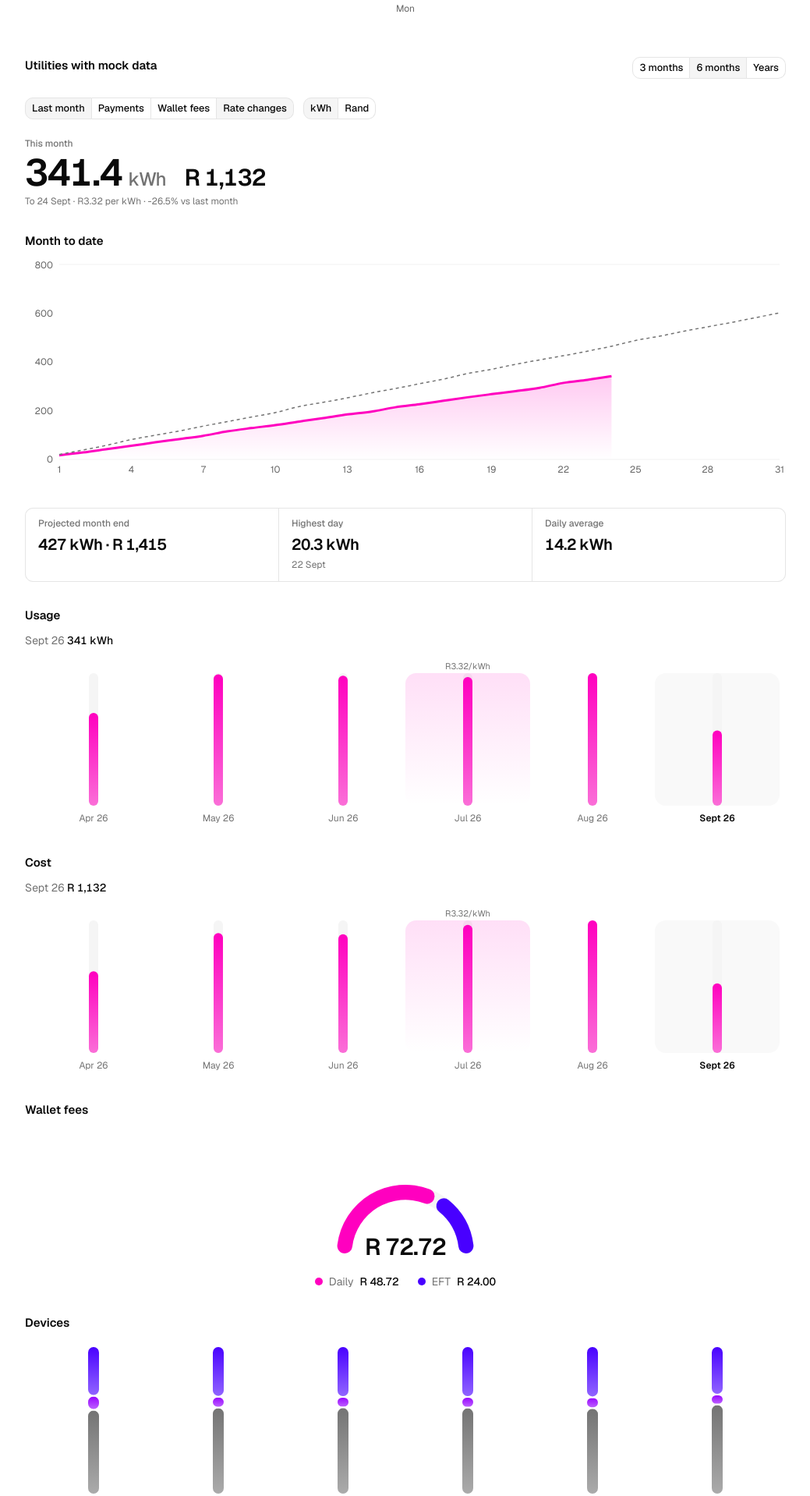
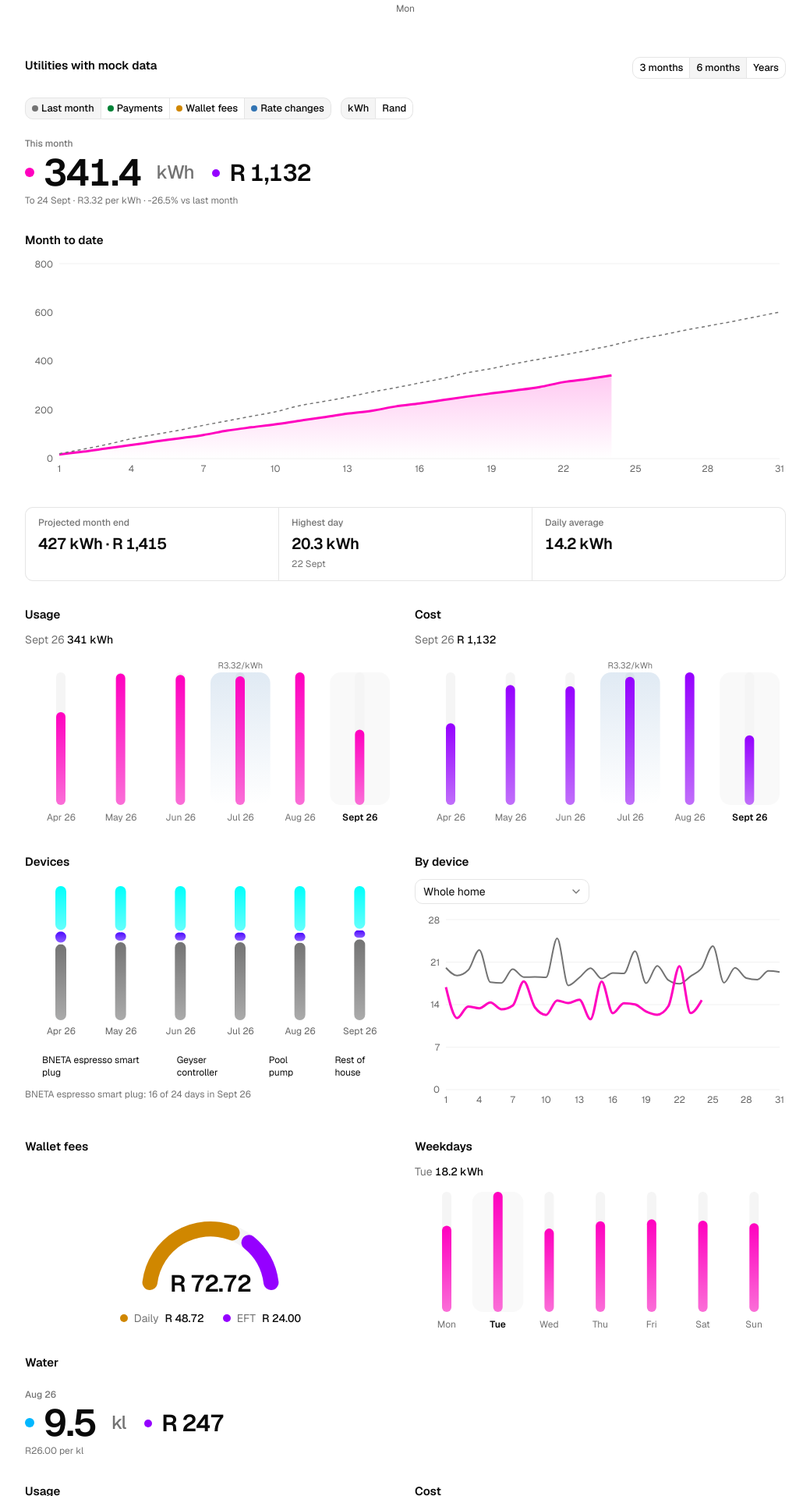
Before and after one commit to gustav2811/personal-finance, a Next.js app in the folder apps/dashboard/: page /dev/ui in a window 1280 px wide. Shown: the part 1402-3320 px from the top of the page at 78% size, without its empty margins (120-1159 px from the left). Built offline with nearby package versions, Linux system fonts and the light colour scheme.

Commit message:
Lay utilities charts out in a grid and give each metric a stable colour.

```diff
--- a/apps/dashboard/domain/consumption/device-share-chart.tsx
+++ b/apps/dashboard/domain/consumption/device-share-chart.tsx
@@ -14,8 +14,9 @@ import { Empty, EmptyHeader, EmptyTitle } from "@/components/ui/empty"
 import { REST_KEY, type DeviceShare } from "@/domain/consumption/energy-model"
 import { formatNumber } from "@/lib/format/money"
 
-// Device colours walk the palette from chart-2 so new devices need no code change.
-const PALETTE = ["--chart-2", "--chart-3", "--chart-4", "--chart-5", "--chart-1"] as const
+// Devices walk the cool end of the palette so pink stays whole-home usage and violet stays
+// money. New devices need no code change.
+const PALETTE = ["--chart-3", "--chart-5", "--chart-4", "--chart-2", "--chart-1"] as const
 
 export function DeviceShareChart({ share }: { share: DeviceShare }) {
   const id = useId().replace(/:/g, "")
--- a/apps/dashboard/domain/consumption/month-bars.tsx
+++ b/apps/dashboard/domain/consumption/month-bars.tsx
@@ -7,10 +7,6 @@ import { Empty, EmptyHeader, EmptyTitle } from "@/components/ui/empty"
 
 export type MonthBar = { label: string; month: string; value: number }
 export type BarMarker = { label: string; text: string }
-
-const barConfig = {
-  value: { color: "var(--chart-1)", label: "Value" },
-} satisfies ChartConfig
 
 type TickProps = { payload?: { value: string }; x?: number; y?: number }
 
@@ -34,6 +30,7 @@ function MonthTick({ payload, selectedLabel, x, y }: TickProps & { selectedLabel
 // A tariff step gets a tinted column, after Smart Charts 8.
 export function MonthBars({
   bars,
+  color,
   emptyLabel,
   format,
   markers,
@@ -41,6 +38,7 @@ export function MonthBars({
   selected,
 }: {
   bars: MonthBar[]
+  color: string
   emptyLabel: string
   format: (value: number) => string
   markers: BarMarker[]
@@ -50,6 +48,7 @@ export function MonthBars({
   const id = useId().replace(/:/g, "")
   const fillId = `pill-${id}`
   const rateId = `rate-${id}`
+  const barConfig = { value: { color, label: "Value" } } satisfies ChartConfig
 
   if (bars.length === 0) {
     return (
@@ -77,8 +76,8 @@ export function MonthBars({
               <stop offset="100%" style={{ stopColor: "var(--color-value)", stopOpacity: 0.55 }} />
             </linearGradient>
             <linearGradient id={rateId} x1="0" x2="0" y1="0" y2="1">
-              <stop offset="0%" style={{ stopColor: "var(--color-value)", stopOpacity: 0.25 }} />
-              <stop offset="100%" style={{ stopColor: "var(--color-value)", stopOpacity: 0 }} />
+              <stop offset="0%" style={{ stopColor: "var(--info)", stopOpacity: 0.3 }} />
+              <stop offset="100%" style={{ stopColor: "var(--info)", stopOpacity: 0 }} />
             </linearGradient>
           </defs>
           <XAxis
--- a/apps/dashboard/domain/consumption/mtd-chart.tsx
+++ b/apps/dashboard/domain/consumption/mtd-chart.tsx
@@ -8,12 +8,16 @@ import { formatMoney, formatNumber } from "@/lib/format/money"
 
 export type MtdMetric = "kwh" | "rand"
 
-const mtdConfig = {
-  current: { color: "var(--chart-1)", label: "This month" },
-  previous: { color: "var(--muted-foreground)", label: "Last month" },
-  deposits: { color: "var(--chart-3)", label: "Payments in" },
-  fees: { color: "var(--chart-4)", label: "Wallet fees" },
-} satisfies ChartConfig
+// Usage in kWh is pink and money in rand is violet, matching the bars. Payments in are
+// success and wallet fees are warning.
+function mtdConfig(metric: MtdMetric) {
+  return {
+    current: { color: metric === "kwh" ? "var(--chart-1)" : "var(--chart-2)", label: "This month" },
+    previous: { color: "var(--muted-foreground)", label: "Last month" },
+    deposits: { color: "var(--success)", label: "Payments in" },
+    fees: { color: "var(--warning)", label: "Wallet fees" },
+  } satisfies ChartConfig
+}
 
 type Row = {
   day: number
@@ -90,7 +94,7 @@ export function MtdChart({
   const format = (value: number) => (metric === "kwh" ? formatNumber(value, 0) : formatMoney(value))
 
   return (
-    <ChartContainer className="aspect-auto h-72 w-full" config={mtdConfig}>
+    <ChartContainer className="aspect-auto h-72 w-full" config={mtdConfig(metric)}>
       <ComposedChart data={rows} margin={{ left: 8, right: 8, top: 8 }}>
         <defs>
           <linearGradient id="mtd-cursor" x1="0" x2="0" y1="0" y2="1">
--- a/apps/dashboard/domain/consumption/wallet-fees-chart.tsx
+++ b/apps/dashboard/domain/consumption/wallet-fees-chart.tsx
@@ -6,8 +6,8 @@ import type { WalletFees } from "@/domain/consumption/energy-model"
 import { formatMoney } from "@/lib/format/money"
 
 const feesConfig = {
-  daily: { color: "var(--chart-1)", label: "Daily fees" },
-  eft: { color: "var(--chart-3)", label: "EFT fees" },
+  daily: { color: "var(--warning)", label: "Daily fees" },
+  eft: { color: "var(--chart-2)", label: "EFT fees" },
   track: { color: "var(--muted)", label: "Track" },
 } satisfies ChartConfig
 
@@ -59,12 +59,12 @@ export function WalletFeesChart({ fees }: { fees: WalletFees }) {
       </div>
       <dl className="flex justify-center gap-6 text-sm">
         <div className="flex items-center gap-2">
-          <span className="size-2.5 rounded-full" style={{ background: "var(--chart-1)" }} />
+          <span className="size-2.5 rounded-full" style={{ background: "var(--warning)" }} />
           <dt className="text-muted-foreground">Daily</dt>
           <dd className="type-numeric font-medium">{formatMoney(fees.daily, 2)}</dd>
         </div>
         <div className="flex items-center gap-2">
-          <span className="size-2.5 rounded-full" style={{ background: "var(--chart-3)" }} />
+          <span className="size-2.5 rounded-full" style={{ background: "var(--chart-2)" }} />
           <dt className="text-muted-foreground">EFT</dt>
           <dd className="type-numeric font-medium">{formatMoney(fees.eft, 2)}</dd>
         </div>
--- a/apps/dashboard/features/utilities/energy-panel.tsx
+++ b/apps/dashboard/features/utilities/energy-panel.tsx
@@ -38,11 +38,11 @@ import { formatMoney, formatNumber } from "@/lib/format/money"
 
 type Layer = "last" | "payments" | "fees" | "rates"
 
-const LAYERS: Array<{ label: string; value: Layer }> = [
-  { label: "Last month", value: "last" },
-  { label: "Payments", value: "payments" },
-  { label: "Wallet fees", value: "fees" },
-  { label: "Rate changes", value: "rates" },
+const LAYERS: Array<{ dot: string; label: string; value: Layer }> = [
+  { dot: "bg-muted-foreground", label: "Last month", value: "last" },
+  { dot: "bg-success", label: "Payments", value: "payments" },
+  { dot: "bg-warning", label: "Wallet fees", value: "fees" },
+  { dot: "bg-info", label: "Rate changes", value: "rates" },
 ]
 
 function EnergyBody({
@@ -110,11 +110,13 @@ function EnergyBody({
         {summary ? (
           <>
             <div className="flex flex-wrap items-baseline gap-x-6 gap-y-1">
-              <p className="type-numeric text-5xl font-semibold tracking-tight">
+              <p className="type-numeric flex items-center gap-3 text-5xl font-semibold tracking-tight">
+                <span aria-hidden className="size-3 rounded-full bg-chart-1" />
                 {formatNumber(summary.kwh)}
                 <span className="ml-2 text-2xl font-medium text-muted-foreground">kWh</span>
               </p>
-              <p className="type-numeric text-3xl font-semibold tracking-tight">
+              <p className="type-numeric flex items-center gap-3 text-3xl font-semibold tracking-tight">
+                <span aria-hidden className="size-2.5 rounded-full bg-chart-2" />
                 {formatMoney(summary.rand)}
               </p>
             </div>
@@ -161,9 +163,11 @@ function EnergyBody({
         </dl>
       ) : null}
 
+      <div className="grid gap-x-6 gap-y-8 lg:grid-cols-2 [&>section]:min-w-0">
         <Section title="Usage">
           <MonthBars
             bars={monthly.map((point) => ({ label: point.label, month: point.month, value: point.kwh }))}
+            color="var(--chart-1)"
           emptyLabel="No electricity readings"
             format={(value) => `${formatNumber(value, 0)} kWh`}
             markers={markers}
@@ -175,16 +179,13 @@ function EnergyBody({
         <Section title="Cost">
           <MonthBars
             bars={monthly.map((point) => ({ label: point.label, month: point.month, value: point.cost }))}
+            color="var(--chart-2)"
           emptyLabel="No electricity charges"
             format={(value) => formatMoney(value)}
             markers={markers}
             onSelect={setSelectedMonth}
             selected={selectedMonth}
           />
-      </Section>
-
-      <Section title="Wallet fees">
-        <WalletFeesChart fees={walletFees} />
         </Section>
 
         <Section title="Devices">
@@ -212,9 +213,14 @@ function EnergyBody({
           <DeviceLineChart points={deviceDaily} />
         </Section>
 
+        <Section title="Wallet fees">
+          <WalletFeesChart fees={walletFees} />
+        </Section>
+
         <Section title="Weekdays">
           <WeekdayChart points={weekdays} />
         </Section>
+      </div>
     </div>
   )
 }
@@ -247,6 +253,7 @@ export function EnergyPanel({ data, window }: { data: EnergyData; window: Histor
         >
           {LAYERS.map((layer) => (
             <ToggleGroupItem key={layer.value} value={layer.value}>
+              <span aria-hidden className={`size-2 rounded-full ${layer.dot}`} />
               {layer.label}
             </ToggleGroupItem>
           ))}
--- a/apps/dashboard/features/utilities/water-panel.tsx
+++ b/apps/dashboard/features/utilities/water-panel.tsx
@@ -29,11 +29,13 @@ function WaterBody({ data, window }: { data: EnergyData; window: HistoryWindow }
       <section aria-label="Latest month" className="space-y-1">
         <p className="type-label text-muted-foreground">{latest.label}</p>
         <div className="flex flex-wrap items-baseline gap-x-6 gap-y-1">
-          <p className="type-numeric text-5xl font-semibold tracking-tight">
+          <p className="type-numeric flex items-center gap-3 text-5xl font-semibold tracking-tight">
+            <span aria-hidden className="size-3 rounded-full bg-chart-4" />
             {formatNumber(latest.kl)}
             <span className="ml-2 text-2xl font-medium text-muted-foreground">kl</span>
           </p>
-          <p className="type-numeric text-3xl font-semibold tracking-tight">
+          <p className="type-numeric flex items-center gap-3 text-3xl font-semibold tracking-tight">
+            <span aria-hidden className="size-2.5 rounded-full bg-chart-2" />
             {formatMoney(latest.cost)}
           </p>
         </div>
@@ -42,9 +44,11 @@ function WaterBody({ data, window }: { data: EnergyData; window: HistoryWindow }
         </p>
       </section>
 
+      <div className="grid gap-x-6 gap-y-8 lg:grid-cols-2 [&>section]:min-w-0">
         <Section title="Usage">
           <MonthBars
             bars={visible.map((point) => ({ label: point.label, month: point.month, value: point.kl }))}
+            color="var(--chart-4)"
             emptyLabel="No water invoices"
             format={(value) => `${formatNumber(value)} kl`}
             markers={[]}
@@ -56,6 +60,7 @@ function WaterBody({ data, window }: { data: EnergyData; window: HistoryWindow }
         <Section title="Cost">
           <MonthBars
             bars={visible.map((point) => ({ label: point.label, month: point.month, value: point.cost }))}
+            color="var(--chart-2)"
             emptyLabel="No water invoices"
             format={(value) => formatMoney(value)}
             markers={[]}
@@ -64,6 +69,7 @@ function WaterBody({ data, window }: { data: EnergyData; window: HistoryWindow }
           />
         </Section>
       </div>
+    </div>
   )
 }
 
```
Lines whose indentation alone changed are shown as unchanged.
